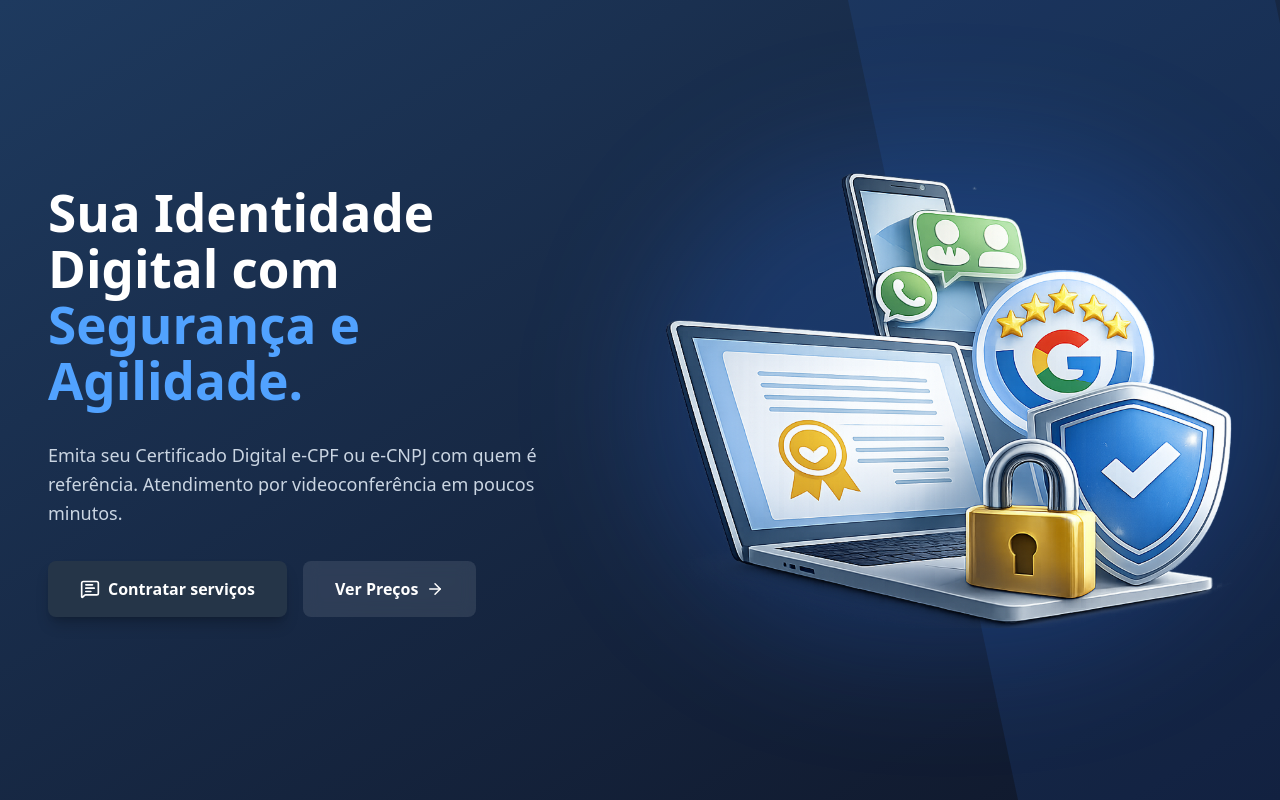
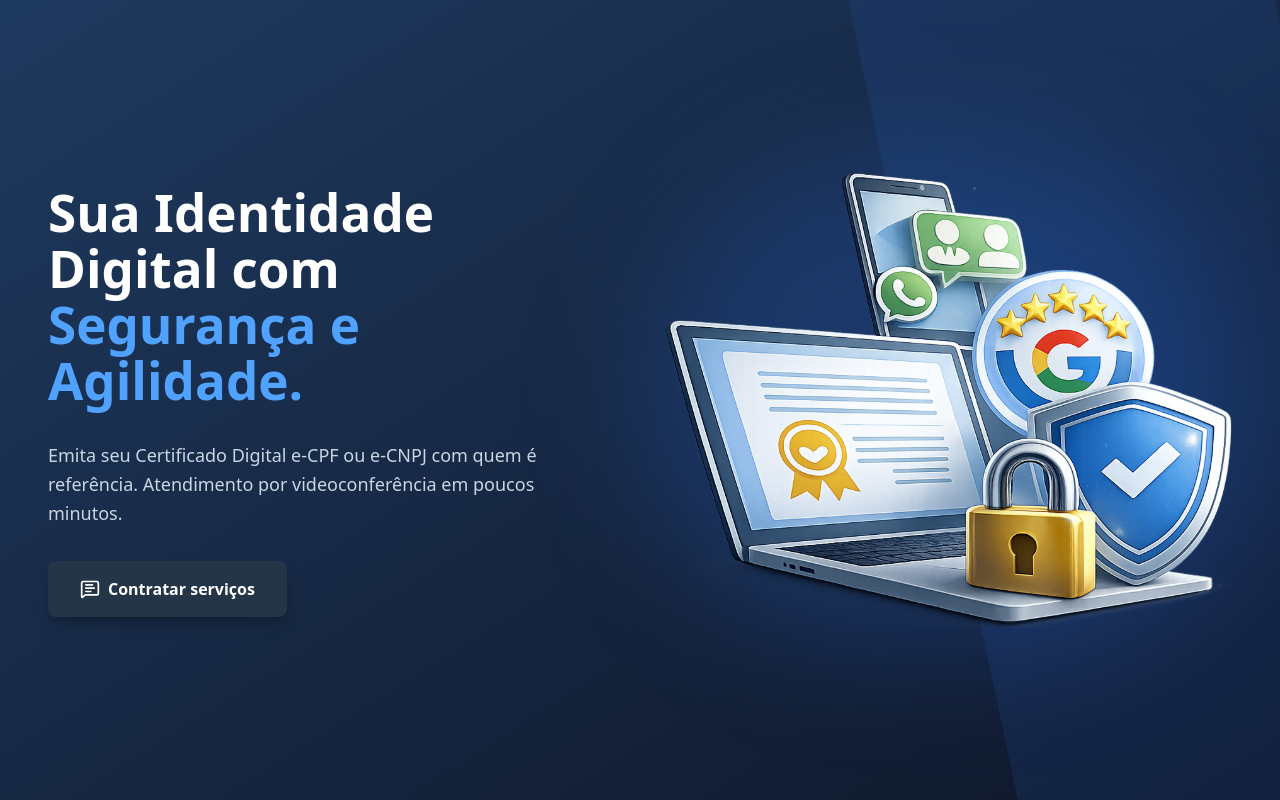
Before and after one commit to jpmacielprado/Landing_MPrime, a React (Vite) app: page / in a window 1280 px wide. Shown: the top 800 px of the page. Built offline with nearby package versions, Linux system fonts and the light colour scheme.

Commit message:
scroll annimation comcluido + links footer

```diff
--- a/src/components/About.tsx
+++ b/src/components/About.tsx
@@ -4,7 +4,7 @@ import { ScrollAnimation } from '../components/ScrollAnimation';
 
 const About: React.FC = () => {
     return (
-        <section className="py-30 px-10 bg-[#e0f2fe]">
+        <section id="about" className="py-30 px-10 bg-[#e0f2fe]">
             <div className="container mx-auto px-6">
                 <div className="max-w-3xl">
                     {/* Título Principal */}
--- a/src/components/Benefits.tsx
+++ b/src/components/Benefits.tsx
@@ -28,7 +28,7 @@ const Differences: React.FC = () => {
     ];
 
     return (
-        <section className="py-24 px-10 bg-[#e0f2fe]">
+        <section id="benefits" className="py-24 px-10 bg-[#e0f2fe]">
             <div className="container mx-auto px-6 grid md:grid-cols-2 gap-12 items-center">
 
                 {/* Lado Esquerdo: Lista de Diferenciais */}
--- a/src/components/Faq.tsx
+++ b/src/components/Faq.tsx
@@ -34,7 +34,7 @@ const Faq: React.FC = () => {
     };
 
     return (
-        <section className="py-20 bg-[#e0f2fe]">
+        <section id="faq" className="py-20 bg-[#e0f2fe]">
             <div className="container mx-auto px-6 max-w-3xl">
                 <ScrollAnimation>
                     <h2 className="text-3xl font-bold text-[#1e3a8a] mb-12 text-center">
--- a/src/components/Features.tsx
+++ b/src/components/Features.tsx
@@ -27,7 +27,7 @@ const benefits = [
 
 const Features: React.FC = () => {
     return (
-        <section className="py-16 bg-[#e0f2fe]">
+        <section id="features" className="py-16 bg-[#e0f2fe]">
             <div className="container mx-auto px-6 text-center">
                 <ScrollAnimation>
                     <h2 className="text-3xl font-bold text-[#1e3a8a] mb-12">
--- a/src/components/Footer.tsx
+++ b/src/components/Footer.tsx
@@ -24,10 +24,10 @@ const Footer: React.FC = () => {
                     <div>
                         <h4 className="text-white font-bold mb-4">Links Rápidos</h4>
                         <ul className="space-y-2 text-sm">
-                            <li><a href="#" className="hover:text-blue-400 transition-colors">Início</a></li>
-                            <li><a href="#" className="hover:text-blue-400 transition-colors">Preços</a></li>
-                            <li><a href="#" className="hover:text-blue-400 transition-colors">Sobre Nós</a></li>
-                            <li><a href="#" className="hover:text-blue-400 transition-colors">FAQ</a></li>
+                            <li><a href="#hero" className="hover:text-blue-400 transition-colors">Início</a></li>
+                            <li><a href="#pricing" className="hover:text-blue-400 transition-colors">Preços</a></li>
+                            <li><a href="#about" className="hover:text-blue-400 transition-colors">Sobre Nós</a></li>
+                            <li><a href="#faq" className="hover:text-blue-400 transition-colors">FAQ</a></li>
                         </ul>
                     </div>
 
--- a/src/components/Hero.tsx
+++ b/src/components/Hero.tsx
@@ -1,11 +1,11 @@
 import React from 'react';
-import { MessageSquareText, ArrowRight } from 'lucide-react';
+import { MessageSquareText, } from 'lucide-react';
 import Segurança from '../assets/seguranca.svg';
 import { ScrollAnimation } from '../components/ScrollAnimation';
 
 const Hero: React.FC = () => {
     return (
-        <section className="relative min-h-screen flex items-center bg-linear-to-br from-[#1e3a5f] to-[#0f172a] text-white overflow-hidden">
+        <section id="hero" className="relative min-h-screen flex items-center bg-linear-to-br from-[#1e3a5f] to-[#0f172a] text-white overflow-hidden">
             <div className="absolute top-0 right-0 w-1/3 h-full bg-blue-500/10 skew-x-12 transform translate-x-20" />
 
             <ScrollAnimation>
@@ -32,14 +32,6 @@ const Hero: React.FC = () => {
                                 <MessageSquareText size={20} />
                                 Contratar serviços
                             </a>
-
-                            <a
-                                href='#pricing'
-                                className="flex items-center justify-center gap-2 bg-white/10 hover:bg-white/20 backdrop-blur-sm px-8 py-4 rounded-lg font-semibold text-white transition-all transform hover:scale-101"
-                            >
-                                Ver Preços
-                                <ArrowRight size={18} />
-                            </a>
                         </div>
                     </div>
 
--- a/src/components/Reviews.tsx
+++ b/src/components/Reviews.tsx
@@ -21,7 +21,7 @@ const reviews = [
 
 const Testimonials: React.FC = () => {
     return (
-        <section className="py-20 bg-[#e0f2fe]">
+        <section id="reviews" className="py-20 bg-[#e0f2fe]">
             <div className="container mx-auto px-6 text-center">
                 <ScrollAnimation>
                     <h2 className="text-3xl font-bold text-[#1e3a8a] mb-12">
```
